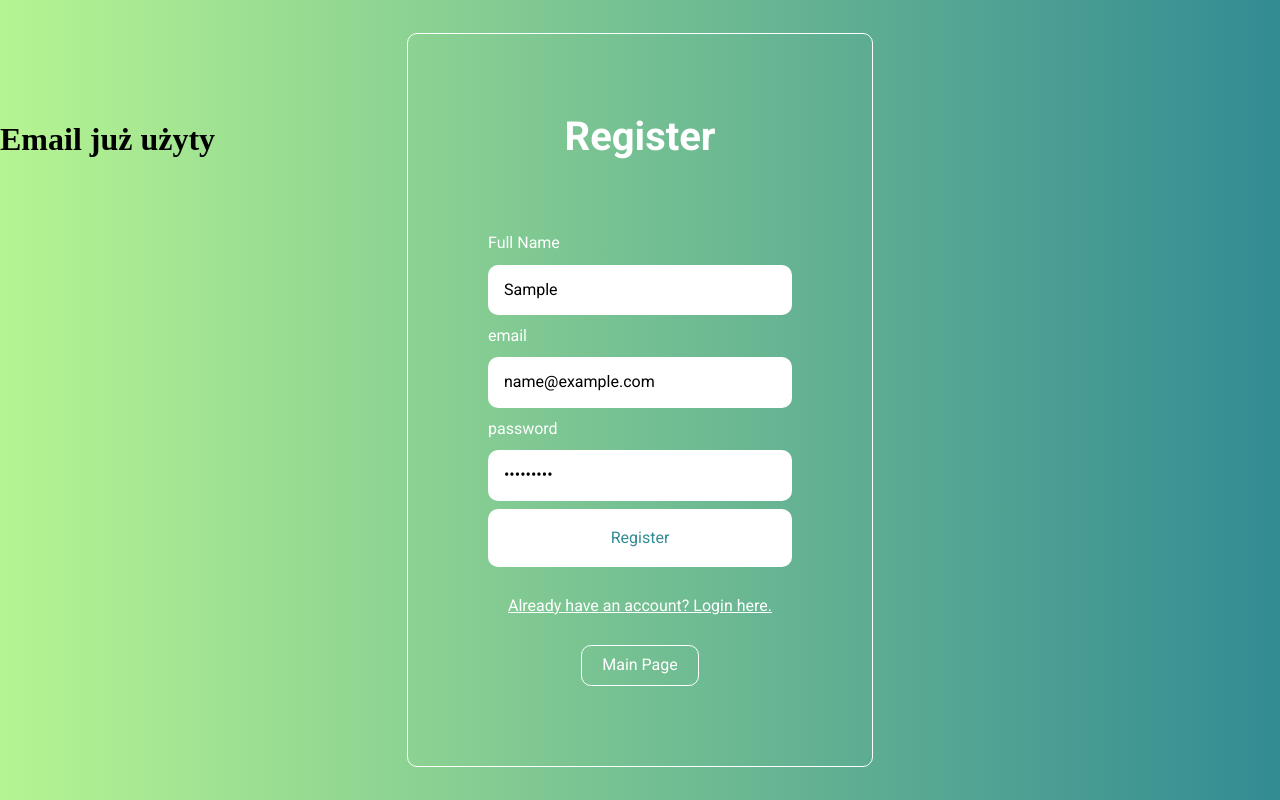
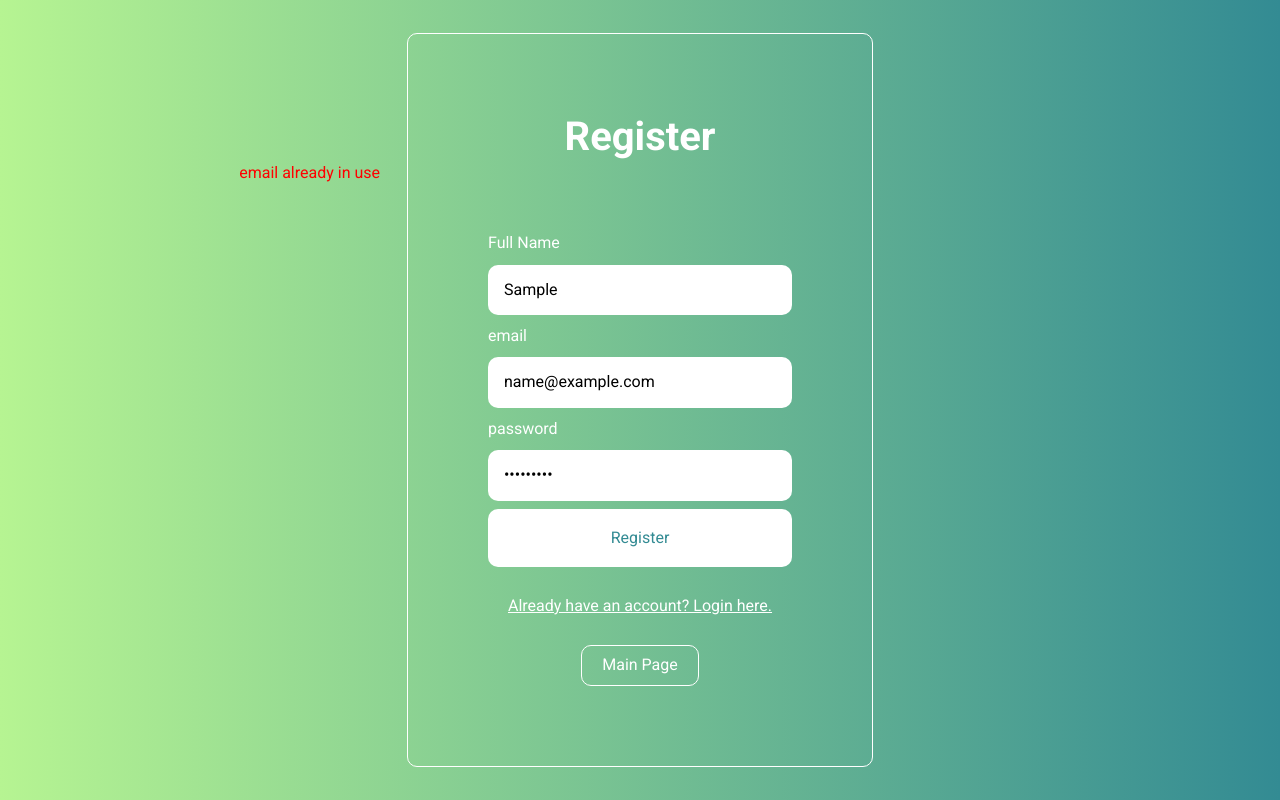
Before and after one commit to KenooG/Savings, a React (Vite) app: page /register in a window 1280 px wide. Both pictures are taken after typing "Sample", "name@example.com", "Sample123" into the empty fields and a click on the button "Register". Built offline with nearby package versions, Linux system fonts and the light colour scheme; no server answers.

Commit message:
Działający register z errorem i stylowaniem

```diff
--- a/sites/components/errorwindow.jsx
+++ b/sites/components/errorwindow.jsx
@@ -6,7 +6,7 @@ const ErrorWindow = () => {
 
     return(
         <>
-       <h1 className="error">Email już użyty</h1>
+       <p className="error">email already in use</p>
 
         </>
 
--- a/src/Main.scss
+++ b/src/Main.scss
@@ -667,11 +667,14 @@ $accent: #b13535;
 
 .error {
   position: absolute;
-  left: 0;
-  right: 0;
-  top: 100px;
+  bottom: 602px;
+  right: 900px;
   margin-left: auto;
   margin-right: auto;
+  font-family: 'Roboto', sans-serif;
+  font-size: 1rem;
+  color: red;
+
 
 
 }
```
